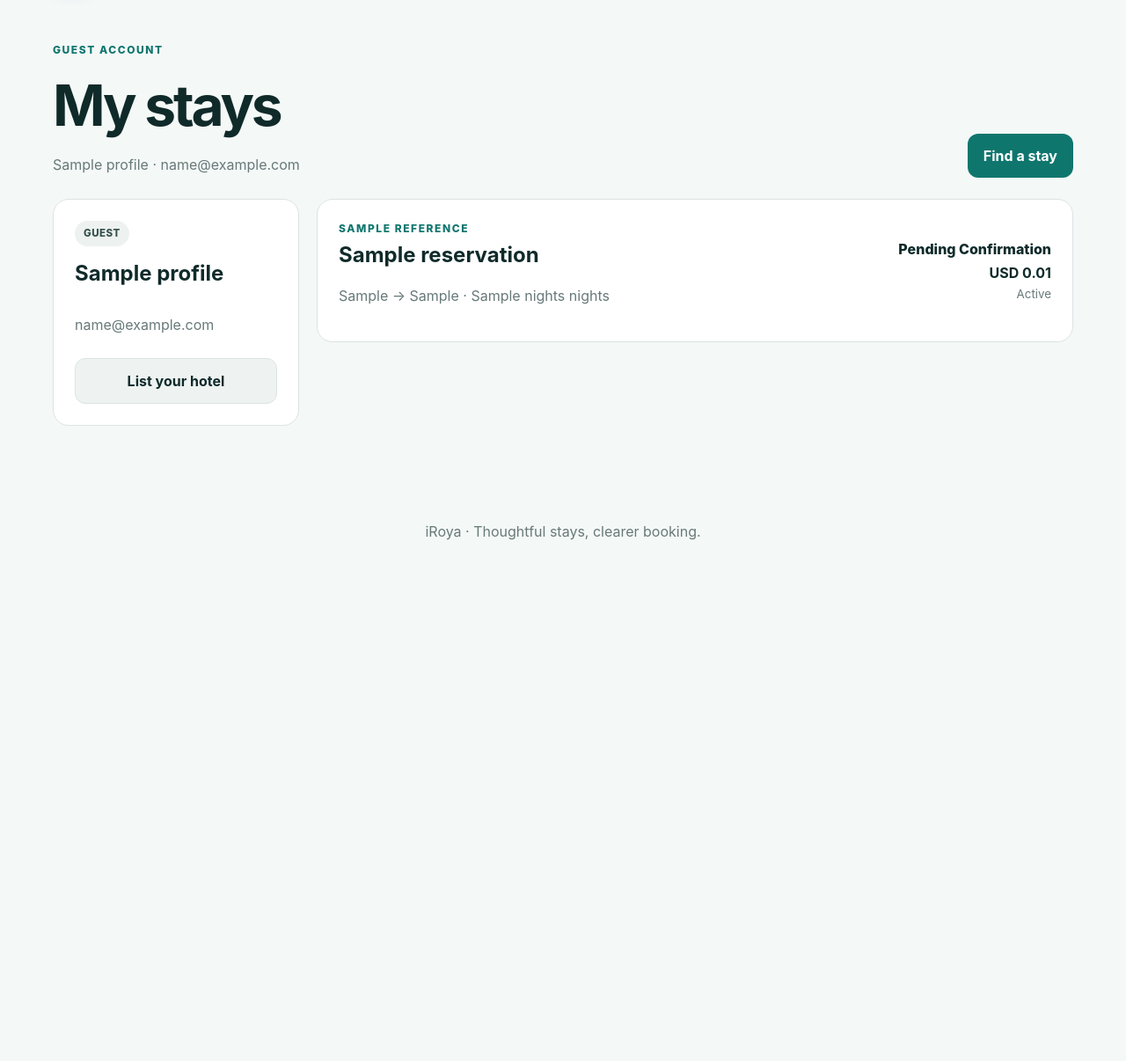
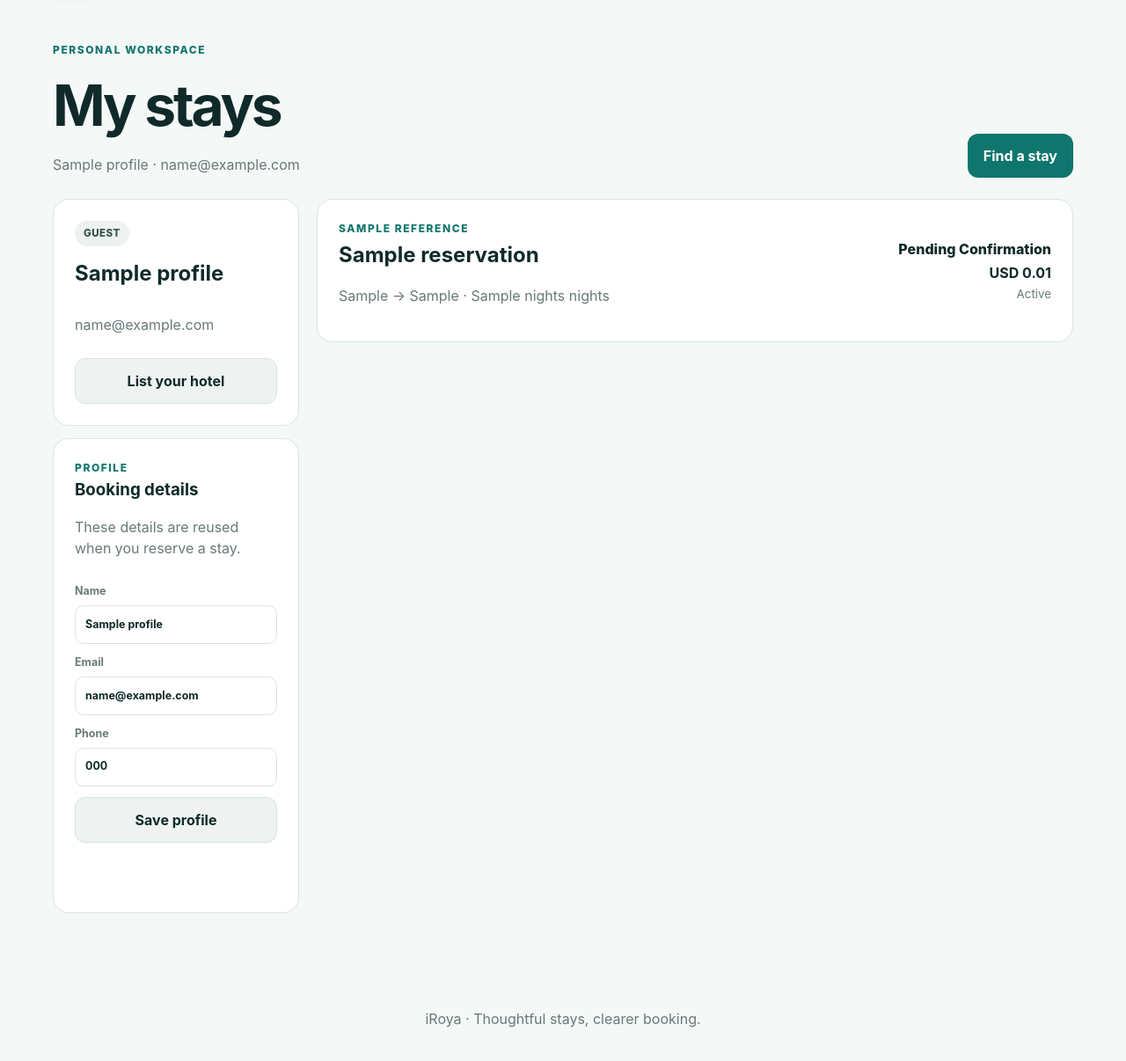
Before and after one commit to Simmyt3r/roya, a Flask app: template templates/guest/account.html in a window 1280 px wide. Shown: the part 72-1278 px from the top of the page at 88% size. Before the commit the page ends 686 px from the top, so only its background shows below. Run offline with Flask 3, Linux system fonts and the light colour scheme; the template is opened without the code that fills it: most values are stand-ins (such as "Sample title", 1, 10 or a date in 2020); some libraries are stand-ins or nearby versions.

Commit message:
feat: add profile settings and hotel photo uploads

```diff
--- a/static/css/app.css
+++ b/static/css/app.css
@@ -268,3 +268,5 @@ html{scroll-behavior:smooth}
 .readiness-card{display:flex;justify-content:space-between;gap:24px;align-items:center;margin-bottom:16px}.readiness-card h2{margin:.15rem 0}.setup-checks{display:flex;gap:7px;flex-wrap:wrap;margin-top:8px}.setup-checks span{padding:5px 8px;border-radius:999px;background:#f2e8e4;color:#8a5548;font-size:.7rem;font-weight:850}.setup-checks span.ready{background:#e1f2e8;color:#27604a}.setup-checks-large{justify-content:flex-end}.setup-checks-large span{padding:8px 11px}@media(max-width:700px){.readiness-card{align-items:flex-start;flex-direction:column}.setup-checks-large{justify-content:flex-start}}
 
 .amenity-editor{display:grid;grid-template-columns:repeat(3,1fr);gap:9px}.amenity-option{display:flex;flex-direction:row;align-items:center;gap:10px;padding:12px;border:1px solid var(--line);border-radius:12px;background:#fff;color:var(--ink);cursor:pointer}.amenity-option input{width:18px;height:18px;min-height:auto}.amenity-option span{display:grid}.amenity-option small{color:var(--muted);font-size:.7rem}.public-amenities{display:flex;flex-wrap:wrap;gap:8px;margin-top:18px}.public-amenities span{padding:7px 10px;border-radius:999px;background:#eef4f1;color:#355a52;font-size:.78rem;font-weight:750}@media(max-width:700px){.amenity-editor{grid-template-columns:1fr}}
+
+.account-sidebar{display:grid;gap:14px}.profile-form{display:grid;gap:12px}.profile-form h3{margin:.15rem 0}.property-photo-grid{display:grid;grid-template-columns:repeat(3,1fr);gap:10px;margin-bottom:16px}.property-photo{margin:0;border:1px solid var(--line);border-radius:14px;overflow:hidden;background:#fff}.property-photo img{width:100%;aspect-ratio:4/3;object-fit:cover}.property-photo figcaption{padding:8px 10px;color:var(--muted);font-size:.72rem}.photo-upload-form{display:grid;gap:10px;padding-top:12px;border-top:1px solid var(--line)}@media(max-width:700px){.property-photo-grid{grid-template-columns:1fr 1fr}}
--- a/static/js/app.js
+++ b/static/js/app.js
@@ -1,3 +1,19 @@
+
+document.querySelectorAll('[data-profile-form]').forEach(function(form){
+  form.addEventListener('submit',async function(event){
+    event.preventDefault();const msg=form.querySelector('.form-message');const submit=form.querySelector('button[type="submit"]');const body=Object.fromEntries(new FormData(form).entries());if(!body.phone)body.phone=null;msg.textContent='Saving profile…';submit.disabled=true;
+    const res=await fetch('/api/v1/auth/profile',{method:'PUT',headers:{'Content-Type':'application/json'},body:JSON.stringify(body)});
+    const data=await res.json().catch(function(){return {};});if(!res.ok){msg.textContent=(data.error&&data.error.message)||'Profile could not be saved.';submit.disabled=false;return;}msg.textContent='Profile saved.';submit.disabled=false;
+  });
+});
+document.querySelectorAll('[data-property-photo-form]').forEach(function(form){
+  form.addEventListener('submit',async function(event){
+    event.preventDefault();const msg=form.querySelector('.form-message');const submit=form.querySelector('button[type="submit"]');const data=new FormData(form);msg.textContent='Uploading photo…';submit.disabled=true;
+    const res=await fetch('/api/v1/properties/'+form.dataset.property+'/images',{method:'POST',body:data});
+    const body=await res.json().catch(function(){return {};});if(!res.ok){msg.textContent=(body.error&&body.error.message)||'Photo could not be uploaded.';submit.disabled=false;return;}msg.textContent='Photo uploaded.';window.location.reload();
+  });
+});
+
 
 document.querySelectorAll('[data-property-details-form]').forEach(function(form){
   form.addEventListener('submit',async function(event){
--- a/templates/guest/account.html
+++ b/templates/guest/account.html
@@ -2,48 +2,29 @@
 {% block title %}My stays · iRoya{% endblock %}
 {% block content %}
 <section class="shell page-head account-head">
-  <div>
-    <div class="eyebrow">Guest account</div>
-    <h1>My stays</h1>
-    <p>{{ profile.name or email }} · {{ email }}</p>
-  </div>
+  <div><div class="eyebrow">Personal workspace</div><h1>My stays</h1><p>{{ profile.name or email }} · {{ email }}</p></div>
   <a class="button" href="/search">Find a stay</a>
 </section>
-
 <section class="shell account-layout">
-  <aside class="card account-summary">
-    <span class="account-role {% if profile.account_type == 'hotel' %}account-role-hotel{% endif %}">
-      {{ "Hotel" if profile.account_type == "hotel" else "Guest" }}
-    </span>
-    <h2>{{ profile.name or "Your account" }}</h2>
-    <p class="muted">{{ email }}</p>
-    {% if profile.account_type == "hotel" %}
-      <a class="button button-secondary" href="/partner">Open hotel dashboard</a>
-    {% else %}
-      <a class="button button-secondary" href="/partner/start">List your hotel</a>
-    {% endif %}
+  <aside class="account-sidebar">
+    <article class="card account-summary">
+      <span class="account-role {% if profile.account_type == 'hotel' %}account-role-hotel{% endif %}">{{ "Hotel" if profile.account_type == "hotel" else "Guest" }}</span>
+      <h2>{{ profile.name or "Your account" }}</h2><p class="muted">{{ email }}</p>
+      {% if profile.account_type == "hotel" %}<a class="button button-secondary" href="/partner">Open hotel dashboard</a>{% else %}<a class="button button-secondary" href="/partner/start">List your hotel</a>{% endif %}
+    </article>
+    <form class="card profile-form" data-profile-form>
+      <div><div class="eyebrow">Profile</div><h3>Booking details</h3><p class="muted">These details are reused when you reserve a stay.</p></div>
+      <label>Name<input name="name" value="{{ profile.name or '' }}" minlength="2" maxlength="120" autocomplete="name" required></label>
+      <label>Email<input value="{{ email }}" type="email" disabled></label>
+      <label>Phone<input name="phone" value="{{ profile.phone or '' }}" maxlength="30" autocomplete="tel" type="tel"></label>
+      <button class="button button-secondary" type="submit">Save profile</button><p class="form-message"></p>
+    </form>
   </aside>
-
   <section class="stay-list">
     {% for r in reservations %}
-      <a class="card stay-card" href="/reservation/{{ r.id }}">
-        <div>
-          <div class="eyebrow">{{ r.reference }}</div>
-          <h2>{{ r.property_name }}</h2>
-          <p class="muted">{{ r.check_in }} → {{ r.check_out }} · {{ r.nights }} night{% if r.nights != 1 %}s{% endif %}</p>
-        </div>
-        <div class="stay-status">
-          <span>{{ r.status|replace("_"," ")|title }}</span>
-          <strong>{{ r.currency }} {{ '%.2f'|format(r.total_price_minor / 100) }}</strong>
-          <small>{{ r.payment_status|replace("_"," ")|title }}</small>
-        </div>
-      </a>
+      <a class="card stay-card" href="/reservation/{{ r.id }}"><div><div class="eyebrow">{{ r.reference }}</div><h2>{{ r.property_name }}</h2><p class="muted">{{ r.check_in }} → {{ r.check_out }} · {{ r.nights }} night{% if r.nights != 1 %}s{% endif %}</p></div><div class="stay-status"><span>{{ r.status|replace("_"," ")|title }}</span><strong>{{ r.currency }} {{ '%.2f'|format(r.total_price_minor / 100) }}</strong><small>{{ r.payment_status|replace("_"," ")|title }}</small></div></a>
     {% else %}
-      <div class="empty">
-        <h2>No stays yet</h2>
-        <p class="muted">When you reserve a room, it will appear here with its confirmation and payment status.</p>
-        <a class="button" href="/search">Explore stays</a>
-      </div>
+      <div class="empty"><h2>No stays yet</h2><p class="muted">When you reserve a room, it will appear here with its confirmation and payment status.</p><a class="button" href="/search">Explore stays</a></div>
     {% endfor %}
   </section>
 </section>
```
Also changed, not shown: roya/auth/routes.py (+23 -1 lines), roya/properties/routes.py (+7 -0 lines), templates/partner/property_manage.html (+17 -0 lines).
